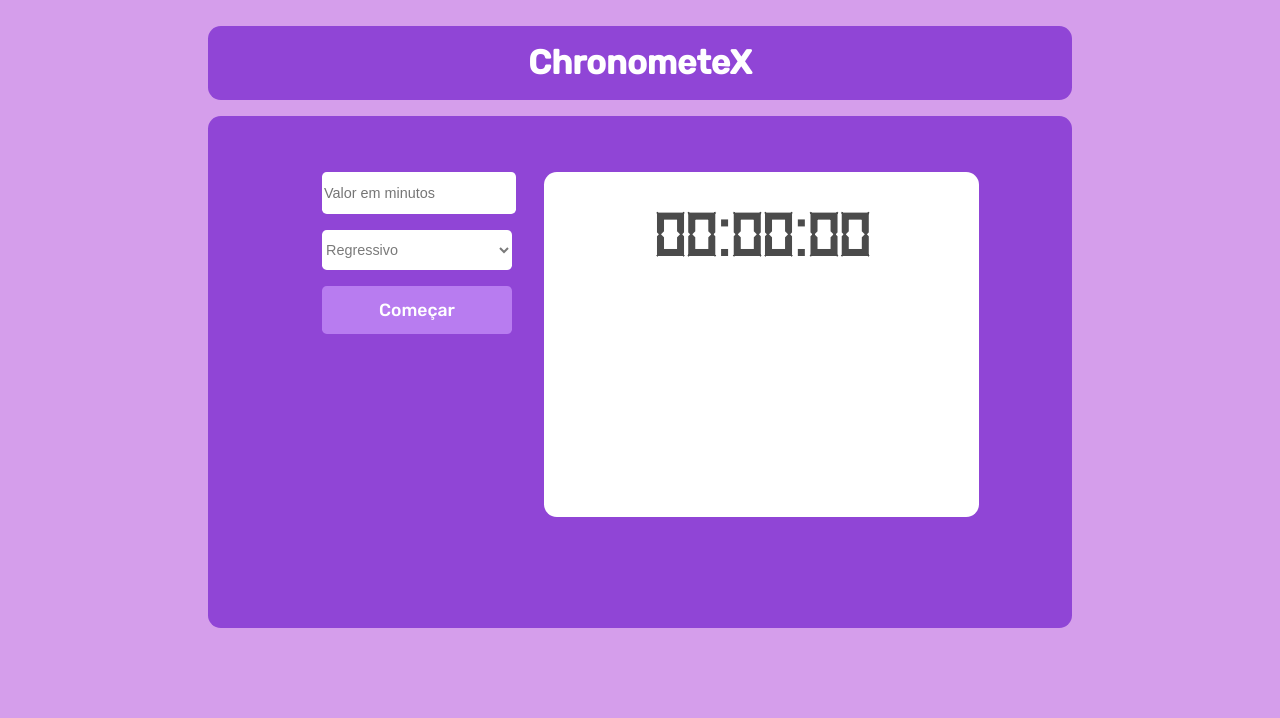
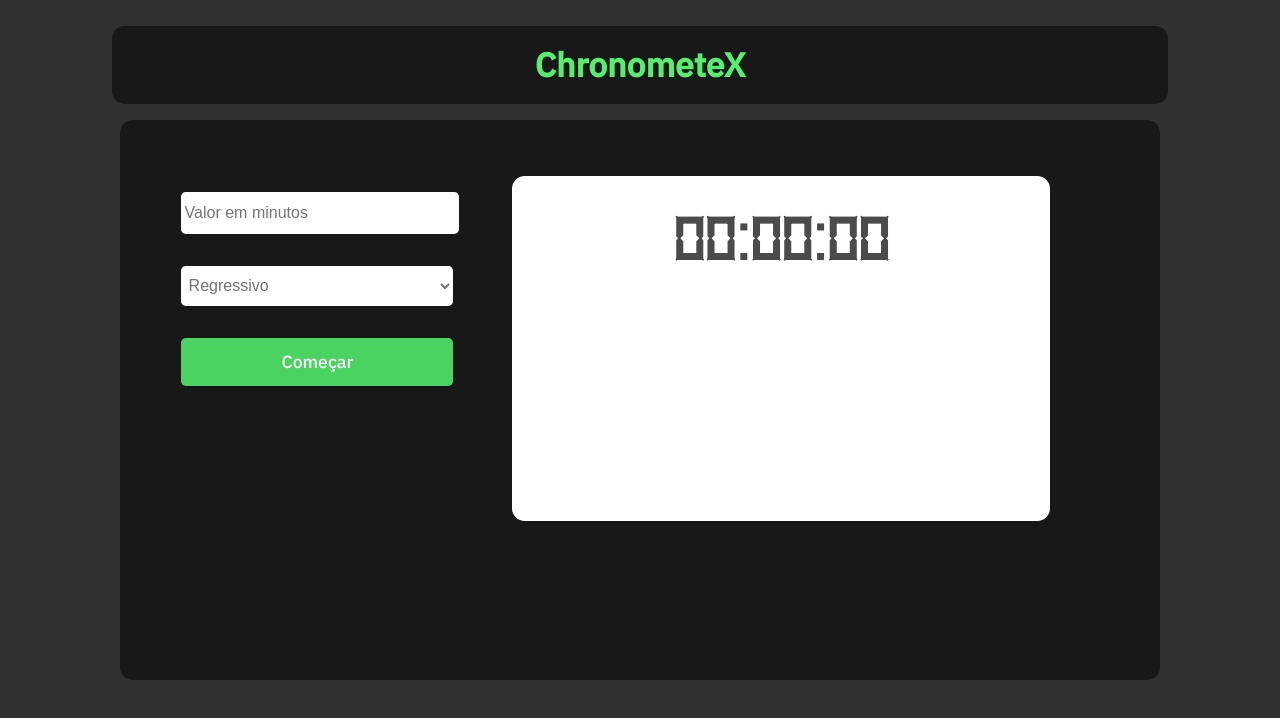
Before and after one commit to ArthurHSsouza/chronometeX, a plain HTML site: page index.html in a window 1280 px wide. Drawn offline with Linux system fonts and the light colour scheme.

Commit message:
mudando a cor

```diff
--- a/index.html
+++ b/index.html
@@ -5,7 +5,7 @@
     <meta name="viewport" content="width=device-width, initial-scale=1.0">
     <link rel="stylesheet" href="style.css">
     <link rel="stylesheet" href="DS-DIGI.TTF">
-    <link href="https://fonts.googleapis.com/css2?family=Rubik:wght@500&display=swap" rel="stylesheet">
+    <link href="https://fonts.googleapis.com/css2?family=IBM+Plex+Sans:wght@500&display=swap" rel="stylesheet">
     <link rel="shortcut icon" href="cronometro.png" type="image/x-icon">
     <title>Cronômetro</title>
 </head>
--- a/style.css
+++ b/style.css
@@ -9,17 +9,18 @@
 
 .fields{
     margin-bottom: 1rem;
+    padding-left: 0.2rem;
     width: 100%;
     height: 2.5rem;
     border-radius: 0.3rem;
     border: none;
     background: rgb(255, 255, 255);
-    font-size: 0.9rem;
-    color: rgb(122, 122, 122);
+    font-size: 1rem;
+    color: rgb(114, 114, 114);
 }
 
 body{
-    background: rgb(213, 158, 235);
+    background: rgb(49, 49, 49);
 }
 
 #sendButton{
@@ -28,10 +29,9 @@ body{
     height: 3rem;
     border-radius: 0.3rem;
     border: none;
-    background: rgb(255, 255, 255);
-    background: rgb(184, 124, 240);
+    background:  rgb(74, 211, 97);
     color: white;
-    font-family: Rubik;
+    font-family: "IBM Plex Sans";
     font-size: 1.1rem;
 }
 
@@ -40,30 +40,29 @@ body{
     height: 6rem;
     border-radius: 0.3rem;
     border: none;
-    background:rgb(228, 46, 46);
+    background:rgb(74, 211, 97);
     color: white;
     font-size: 1.2rem;
 }
 
-#button:hover{
-    background: rgb(186, 141, 228);
+#sendButton:hover{
+    background: rgb(36, 173, 59);
 }
 
 #results{
     display: grid;
     grid-template-columns: 1fr  2fr;
     margin: 0 auto;
-    width: 60%;
+    width: 73%;
     height: 25rem;
     justify-content: center;
     padding: 3.5rem 3rem;
-    background-color: rgb(144, 69, 214);
+    background-color: rgb(24, 24, 24);
     border-radius: 0.8rem;
 }
 
 #inputs{
     height: 50%;
-
     display: grid;
     grid-template-rows: 1fr  1fr  1fr  1fr  1fr  1fr;
     justify-content: end;
@@ -72,12 +71,12 @@ body{
     margin: 2% auto;
     margin-bottom: 1rem;
     text-align: center;
-    width: 60%;
+    width: 73%;
     padding: 1.1rem 3rem;
     border-radius: 0.8rem;
-    color: white;
-    background: rgb(144, 69, 214);
-    font-family: Rubik;
+    color: rgb(85, 238, 111);
+    background: rgb(24, 24, 24);
+    font-family: "IBM Plex Sans";
     font-size: 1.4rem;
 }
 #box{
@@ -98,3 +97,32 @@ body{
 #box > h1{
     margin-top: 1.2rem;
 }
+
+
+@media(min-width: 1100px){
+    #results{
+        width: 60rem;
+        height: 30rem;
+        padding: 2.5rem;
+    }
+    #top-text{
+        width: 60rem;
+    }
+    #box{
+        margin-top: 1rem;
+        width: 32rem;
+    }
+    #inputs{
+        margin-top: 1rem;
+        justify-content: center;
+    }
+    .fields{
+        width: 17rem;
+        margin: 1rem;
+    }
+    #sendButton{
+        width: 17rem;
+        margin: 1rem;
+    }
+
+}
```
